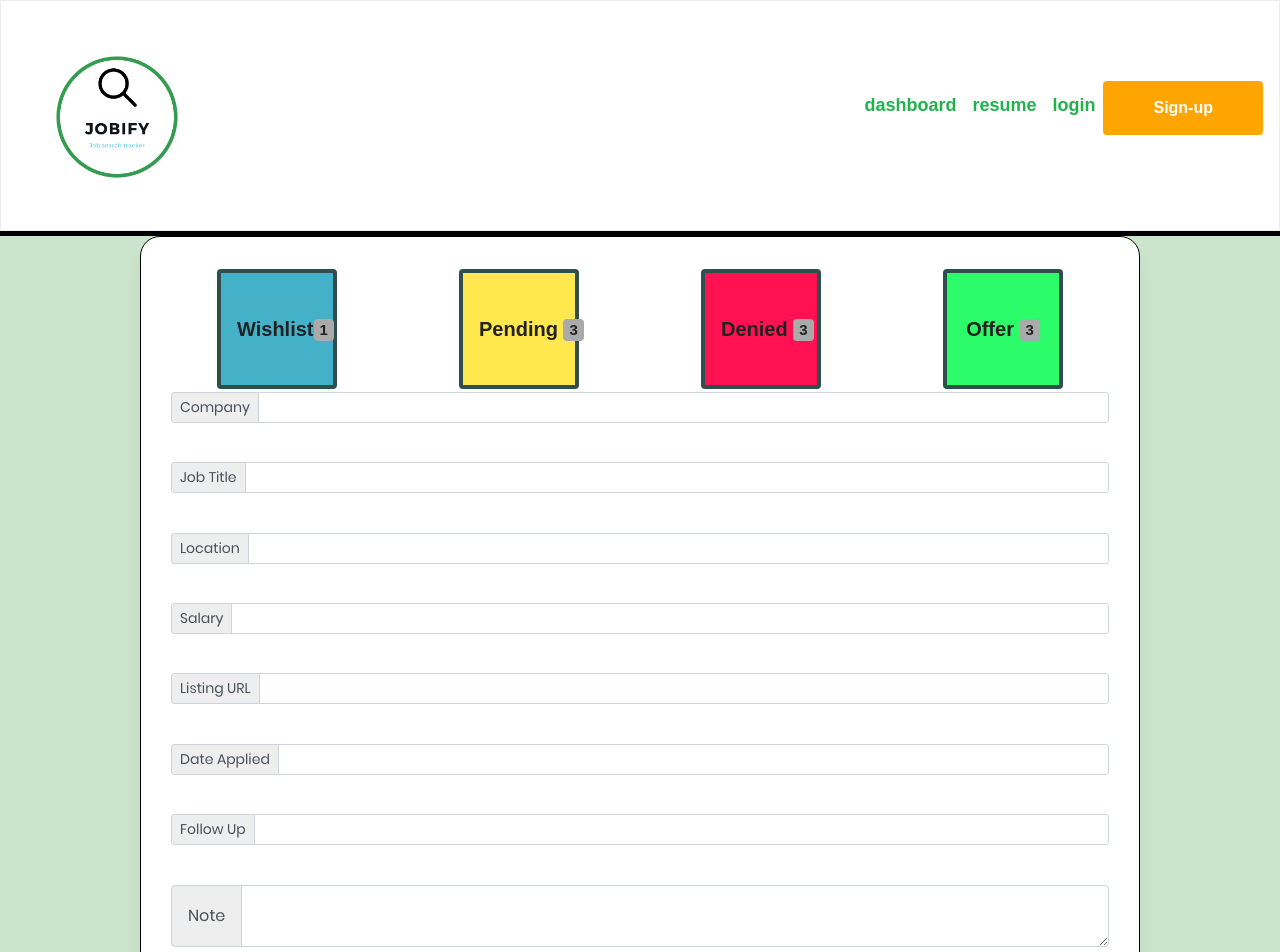
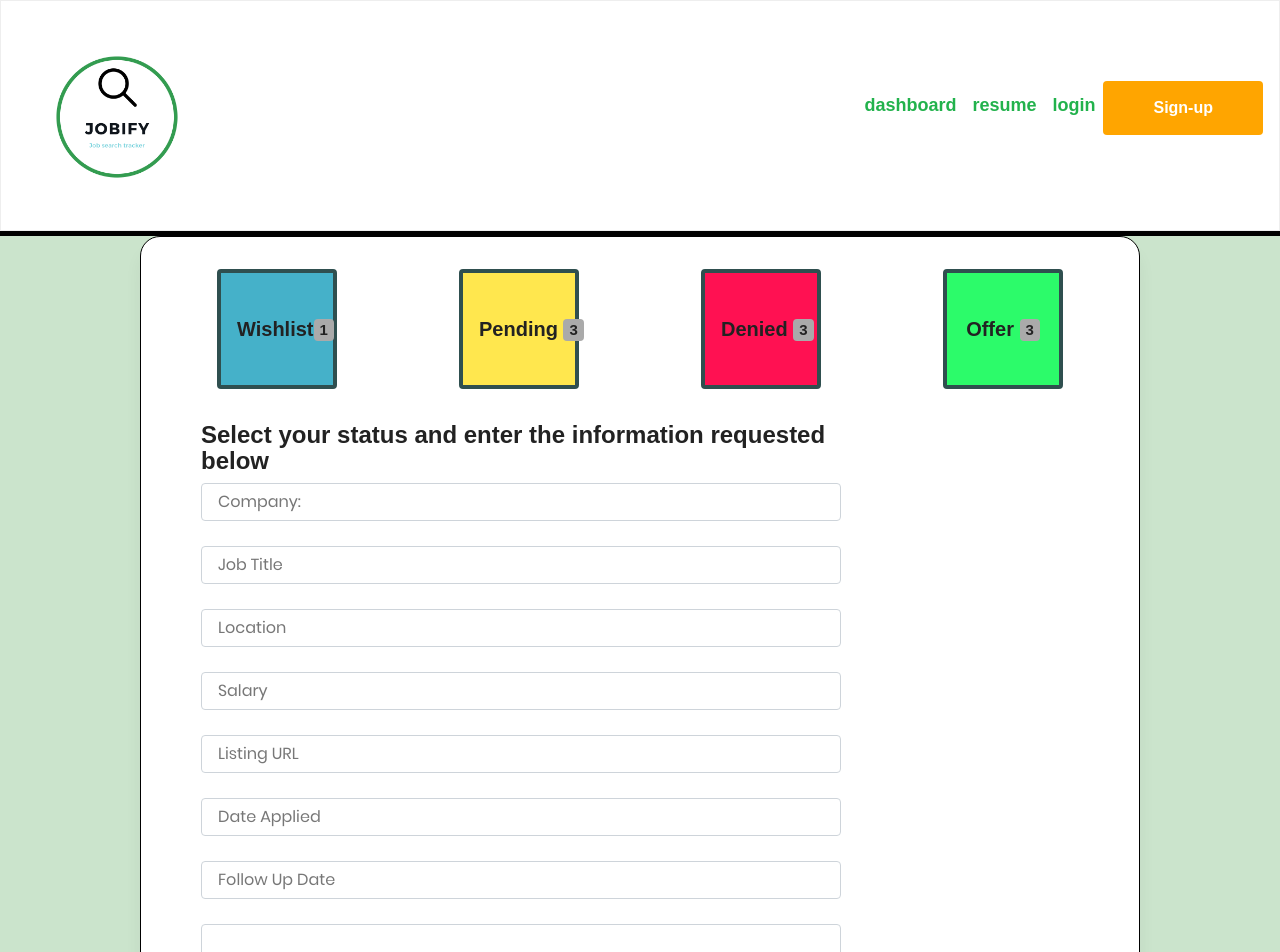
Before and after one commit to VHarris113/jobify, a React (Create React App) app in the folder client/: page /insert in a window 1280 px wide. Shown: the top 952 px of the page. Built offline with nearby package versions, Linux system fonts and the light colour scheme; a web font is replaced by a local one.

Commit message:
added changes to insert

```diff
--- a/client/src/pages/insert.js
+++ b/client/src/pages/insert.js
@@ -10,8 +10,10 @@ import {Button} from "react-bootstrap";
 import Navbar from "react-bootstrap/Navbar";
 import {Badge} from "react-bootstrap";
 
+
 function insert() {
     return (
+
       <Container>
 
         <div className="row">
@@ -37,66 +39,64 @@ function insert() {
             </div>
             </div>
 
+            <div style={{ display: 'block',
+                  width: 700,
+                  padding: 30 }}>
+      <h4>Select your status and enter the information requested below</h4>
+      <Form>
+      <Form.Group>
+          <Form.Label></Form.Label>
+          <Form.Control type="text"
+                        placeholder="Company:" />
+        </Form.Group>
+        <Form.Group>
+          <Form.Label></Form.Label>
+          <Form.Control type="text"
+                        placeholder="Job Title" />
+        </Form.Group>
+        <Form.Group>
+          <Form.Label></Form.Label>
+          <Form.Control type="text" placeholder="Location" />
+        </Form.Group>
+        <Form.Group>
+          <Form.Label></Form.Label>
+          <Form.Control type="number"
+                        placeholder="Salary" />
+        </Form.Group>
+        <Form.Group>
+          <Form.Label></Form.Label>
+          <Form.Control type="text" placeholder="Listing URL" />
+        </Form.Group>
+        <Form.Group>
+          <Form.Label></Form.Label>
+          <Form.Control type="text"
+                        placeholder="Date Applied" />
+        </Form.Group>
+        <Form.Group>
+          <Form.Label></Form.Label>
+          <Form.Control type="text" placeholder="Follow Up Date" />
+        </Form.Group>
+
+  <Form.Group controlId="exampleForm.ControlTextarea1">
+    <Form.Label>Note</Form.Label>
+    <Form.Control as="textarea" rows={3} />
+  </Form.Group>
+</Form>
+
+<Button variant="primary" type="submit">
+Click here to submit form
+</Button>
+
+</div>
 
 
-      <div>
+{/* <div className="container">
+<div class="form-floating">
+<textarea class="form-control" placeholder="Leave a comment here" id="floatingTextarea"></textarea>
+<label for="floatingTextarea">Comments</label>
+</div>
+  </div>          */}
 
-  <InputGroup size="sm" className="mb-3">
-    <InputGroup.Prepend>
-      <InputGroup.Text id="inputGroup-sizing-sm">Company</InputGroup.Text>
-    </InputGroup.Prepend>
-    <FormControl aria-label="Small" aria-describedby="inputGroup-sizing-sm" />
-  </InputGroup>
-  <br />
-  <InputGroup size="sm" className="mb-3">
-    <InputGroup.Prepend>
-      <InputGroup.Text id="inputGroup-sizing-sm">Job Title</InputGroup.Text>
-    </InputGroup.Prepend>
-    <FormControl aria-label="Small" aria-describedby="inputGroup-sizing-sm" />
-  </InputGroup>
-  <br />
-  <InputGroup size="sm" className="mb-3">
-    <InputGroup.Prepend>
-      <InputGroup.Text id="inputGroup-sizing-sm">Location</InputGroup.Text>
-    </InputGroup.Prepend>
-    <FormControl aria-label="Small" aria-describedby="inputGroup-sizing-sm" />
-  </InputGroup>
-  <br />
-  <InputGroup size="sm" className="mb-3">
-    <InputGroup.Prepend>
-      <InputGroup.Text id="inputGroup-sizing-sm">Salary</InputGroup.Text>
-    </InputGroup.Prepend>
-    <FormControl aria-label="Small" aria-describedby="inputGroup-sizing-sm" />
-  </InputGroup>
-  <br />
-  <InputGroup size="sm" className="mb-3">
-    <InputGroup.Prepend>
-      <InputGroup.Text id="inputGroup-sizing-sm">Listing URL</InputGroup.Text>
-    </InputGroup.Prepend>
-    <FormControl aria-label="Small" aria-describedby="inputGroup-sizing-sm" />
-  </InputGroup>
-  <br />
-  <InputGroup size="sm" className="mb-3">
-    <InputGroup.Prepend>
-      <InputGroup.Text id="inputGroup-sizing-sm">Date Applied</InputGroup.Text>
-    </InputGroup.Prepend>
-    <FormControl aria-label="Small" aria-describedby="inputGroup-sizing-sm" />
-  </InputGroup>
-  <br />
-  <InputGroup size="sm" className="mb-3">
-    <InputGroup.Prepend>
-      <InputGroup.Text id="inputGroup-sizing-sm">Follow Up</InputGroup.Text>
-    </InputGroup.Prepend>
-    <FormControl aria-label="Small" aria-describedby="inputGroup-sizing-sm" />
-  </InputGroup>
-  <br />
-  <InputGroup>
-    <InputGroup.Prepend>
-      <InputGroup.Text>Note</InputGroup.Text>
-    </InputGroup.Prepend>
-    <FormControl as="textarea" aria-label="With textarea" />
-  </InputGroup>
-  </div>
 </Container>
 
 
```
